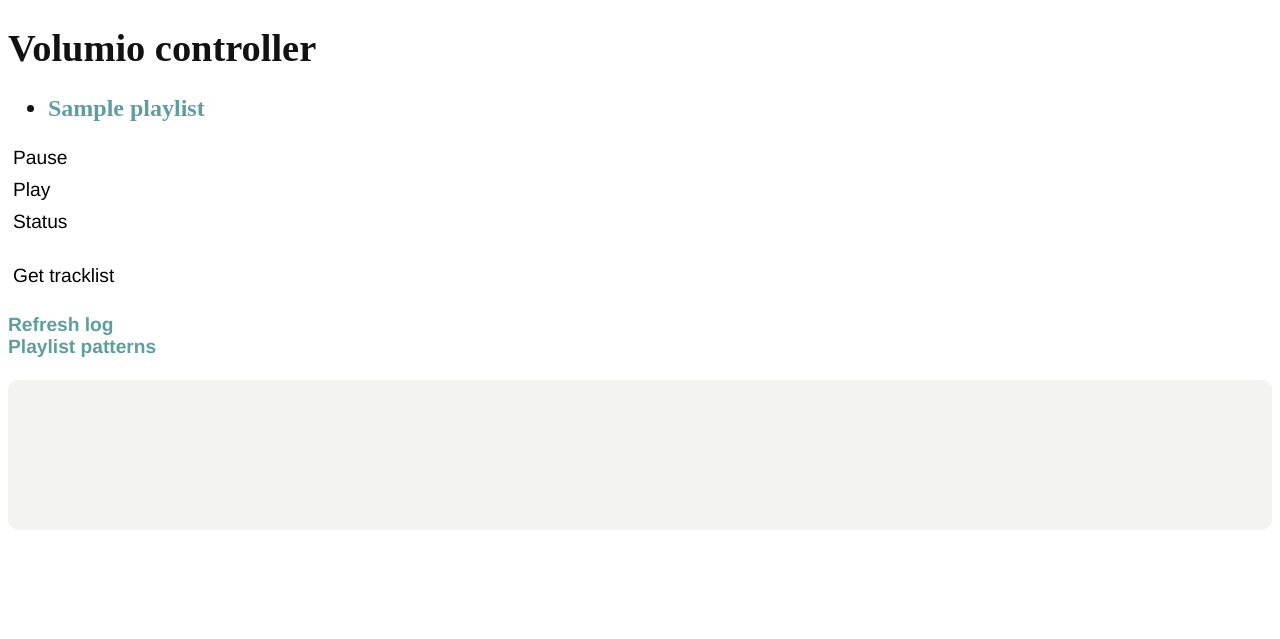
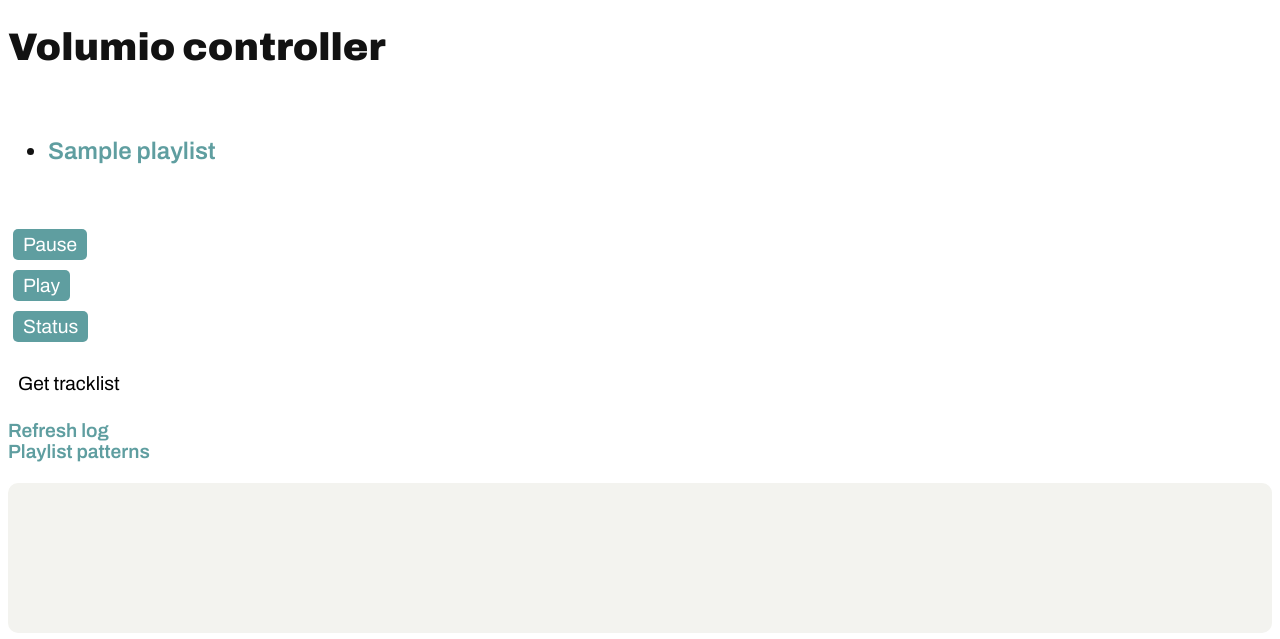
Before and after one commit to ondrejzacha/volco, a FastAPI app: template templates/index.html in a window 1280 px wide. Shown: the top 639 px of the page. Run offline with FastAPI, Linux system fonts and the light colour scheme; the template is opened without the code that fills it: most values are stand-ins (such as "Sample title", 1, 10 or a date in 2020); parts of the project's set-up code (start-up, migrations or seed data) failed here and were passed over; some web fonts are replaced.

Commit message:
Further updates

```diff
--- a/static/style.css
+++ b/static/style.css
@@ -9,9 +9,9 @@
 li {
     font-family: Archivo;
     font-size: 24px;
-    padding: 0px;
+    /* padding: 0px; */
     margin: 0px;
-    /* padding-top: 10px; */
+    padding-top: 5px;
 }
 
 a {
@@ -40,15 +40,27 @@
     margin: 0px;
 }
 
+form.tracklink input {
+    padding: 5px;
+    margin: 0px;
+    color: purple;
+}
+
 form input {
     display: inline;
     background: none;
     border: none;
-    padding: 5px;
+    padding: 5px 10px;
     font: inherit;
     text-decoration: none;
     cursor: pointer;
-    margin: 0px;
+}
+
+form.button input {
+    margin: 5px;
+    background-color: cadetblue;
+    color: white;
+    border-radius: 5px;
 }
 
 /* form input:hover {
@@ -56,6 +68,7 @@
 } */
 
 ul {
+    padding: 40px;
     padding-inline-start: 40px;
 }
 
@@ -72,3 +85,11 @@
     vertical-align: bottom;
     border-radius: 10px;
 }
+
+form textarea {
+    font-family: "Roboto Mono", monospace;
+    border-radius: 10px;
+    border-width: 0.5px;
+    background-color: ghostwhite;
+    padding: 10px;
+}
--- a/templates/index.html
+++ b/templates/index.html
@@ -3,7 +3,7 @@
 
 <head>
     <title>Volco: Volumio Controller</title>
-    <link rel="stylesheet" href="https://fonts.googleapis.com/css?family=Martian%20Mono">
+    <link rel="stylesheet" href="https://fonts.googleapis.com/css?family=Archivo:400,600,900">
     <link rel="stylesheet" href="/static/style.css">
 </head>
 
@@ -18,15 +18,15 @@
 
     </ul>
 
-    <form action="/playback/pause" method="POST" target="responseframe">
+    <form action="/playback/pause" method="POST" target="responseframe" class="button">
         <input type="submit" value="Pause" />
     </form>
 
-    <form action="/playback/play" method="POST" target="responseframe">
+    <form action="/playback/play" method="POST" target="responseframe" class="button">
         <input type="submit" value="Play" />
     </form>
 
-    <form action="/playback/status" method="GET" target="responseframe">
+    <form action="/playback/status" method="GET" target="responseframe" class="button">
         <input type="submit" value="Status" />
     </form>
     <br>
--- a/templates/patterns.html
+++ b/templates/patterns.html
@@ -3,7 +3,7 @@
 
 <head>
     <title>Volco: Playlist patterns</title>
-    <link rel="stylesheet" href="https://fonts.googleapis.com/css?family=Martian%20Mono">
+    <link rel="stylesheet" href="https://fonts.googleapis.com/css?family=Archivo:400,600,900">
     <link rel="stylesheet" href="/static/style.css">
 </head>
 
@@ -11,7 +11,7 @@
     <a href="/">Back to home</a>
 
     <h1>Playlist patterns</h1>
-    <form action="/patterns/submit" method="POST" target="responseframe">
+    <form action="/patterns/submit" method="POST" target="responseframe" style="button">
         <textarea id="playlist_rules" name="playlist_rules" rows="40" cols="80">
 {{ current_patterns }}
         </textarea>
```
Also changed, not shown: templates/list.html (+4 -4 lines).
